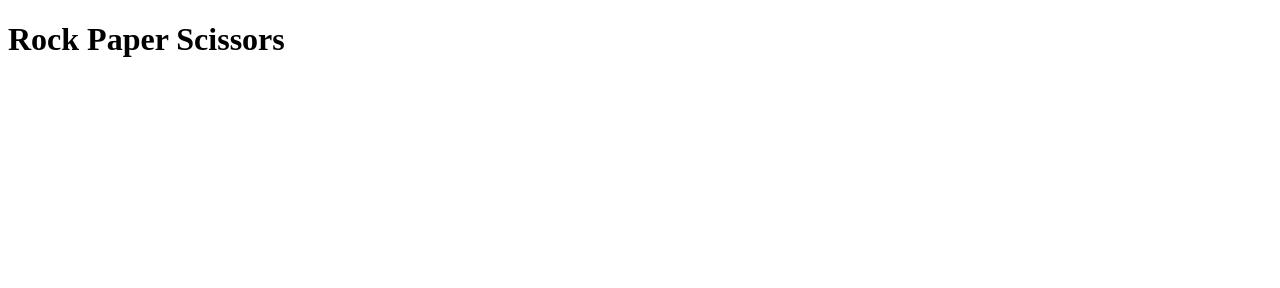
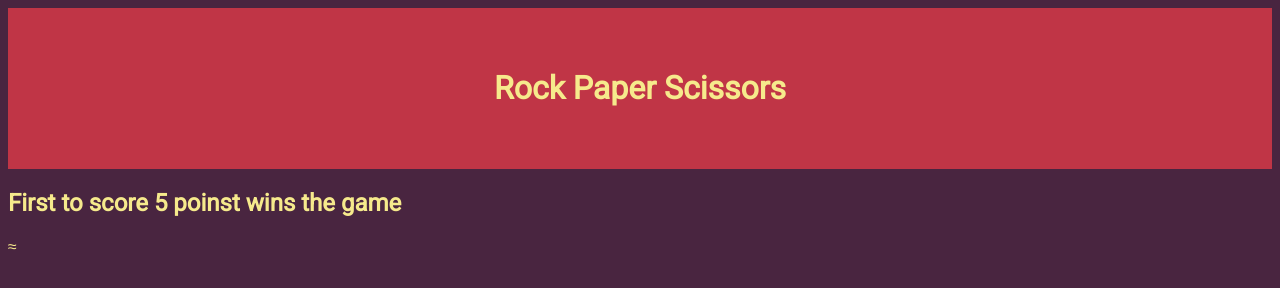
Before and after one commit to jaebum08/rock-paper-scissors, a plain HTML site: page index.html in a window 1280 px wide. Drawn offline with Linux system fonts and the light colour scheme.

Commit message:
Started the html elements for the header and adding the css

```diff
--- a/index.html
+++ b/index.html
@@ -6,11 +6,17 @@
     <meta name="viewport" content="width=device-width, initial-scale=1.0">
     <title>Rock Paper Scissors</title>
     <link rel="stylesheet" href="styles.css">
+    <link rel="shortcut icon" type="image/x-icon" href="favicon.ico">
 
 </head>
 <body>
     <header class="header">
         <h1 class="title">Rock Paper Scissors</h1>
     </header>
+    <main class="main">
+        <div class="scoreboard">
+            <h2 class="score-info">First to score 5 poinst wins the game</h2>
+        </div>
+    </main>
 </body>
-</html>
+</html>≈
--- a/styles.css
+++ b/styles.css
@@ -0,0 +1,25 @@
+@import url('https://fonts.googleapis.com/css2?family=Roboto&display=swap');
+
+:root {
+    --primary-dark:#492540;
+    --primary-light:#f26d5b;
+    --primary-text:#f6ea8c;
+}
+
+html {
+    position: relative;
+    min-height:100%;
+}
+
+body {
+    background-color: var(--primary-dark);
+    color: var(--primary-text);
+    font-family: 'Roboto', sans-serif;
+}
+
+header {
+    display:flex;
+    justify-content: center;
+    padding:40px 0px;
+    background-color:#c03546;
+}
```
